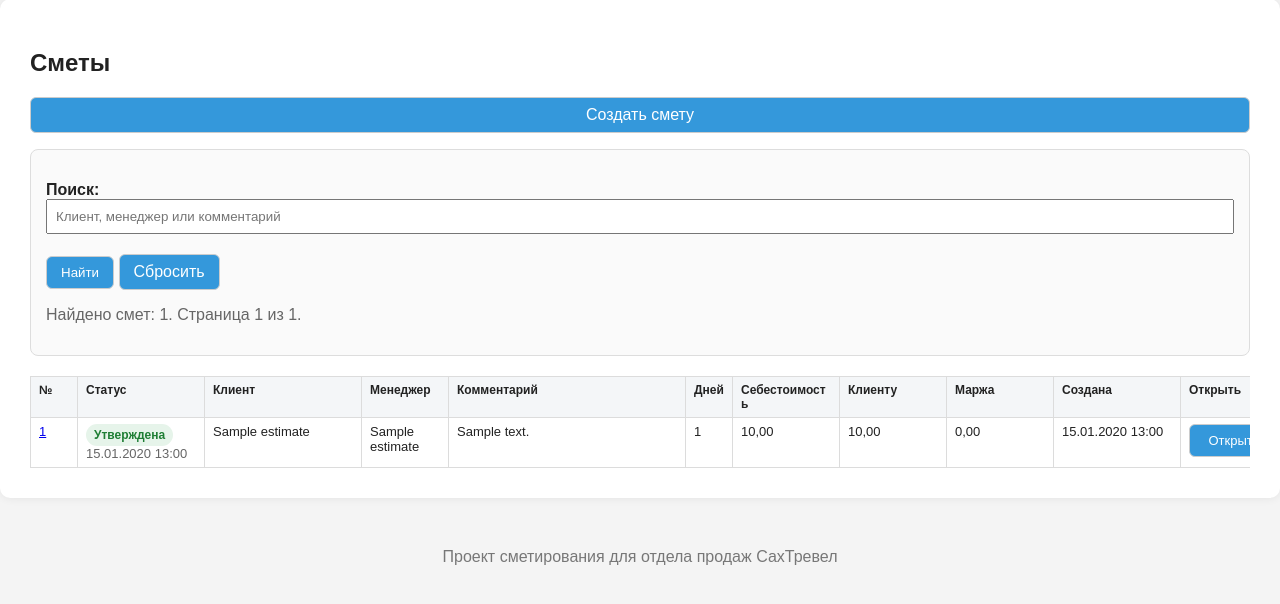
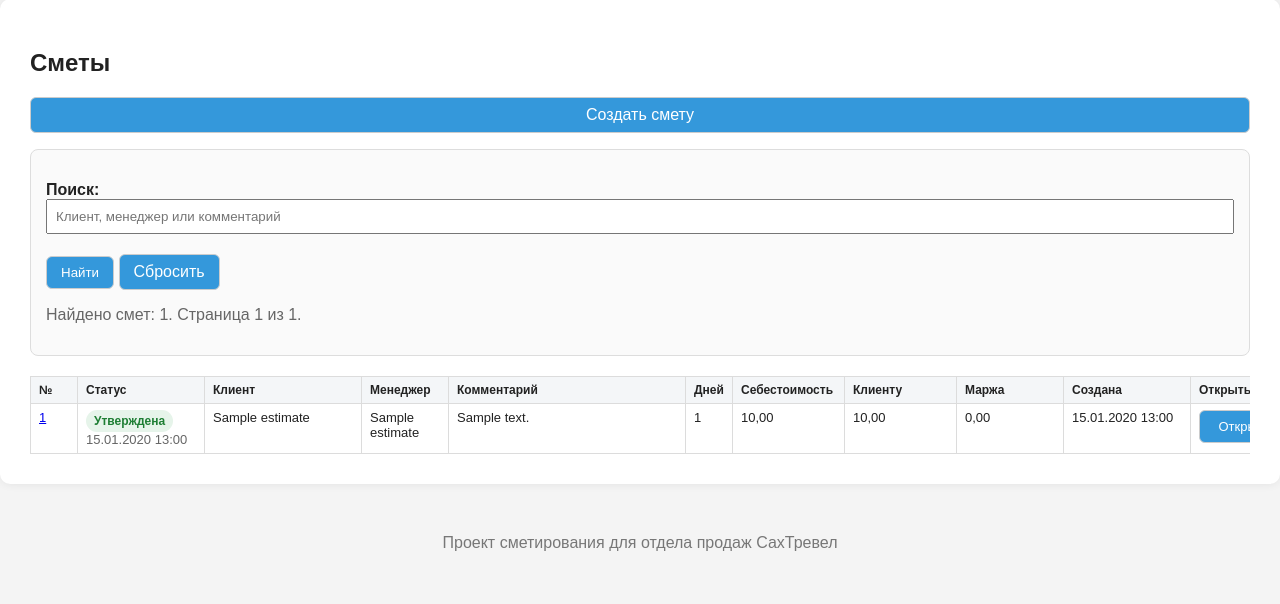
Before and after one commit to MaratJuma/Estimate_app, a Django app: page /estimates/ in a window 1280 px wide. Shown: the part 156-760 px from the top of the page. Run offline with Django 5.2, Linux system fonts and the light colour scheme; a user stored in the database is signed in; tables that the repository leaves empty hold one stand-in row (values such as "Sample post").

Commit message:
Update min  UI

```diff
--- a/core/templates/core/estimate_list.html
+++ b/core/templates/core/estimate_list.html
@@ -55,8 +55,8 @@
                         <th style="width: 70px;">Менеджер</th>
                         <th style="width: 220px;">Комментарий</th>
                         <th style="width: 30px;">Дней</th>
-                        <th style="width: 90px;">Себестоимость</th>
-                        <th style="width: 90px;">Клиенту</th>
+                        <th style="width: 95px;">Себестоимость</th>
+                        <th style="width: 95px;">Клиенту</th>
                         <th style="width: 90px;">Маржа</th>
                         <th style="width: 110px;">Создана</th>
                         <th style="width: 90px;">Открыть</th>
```
